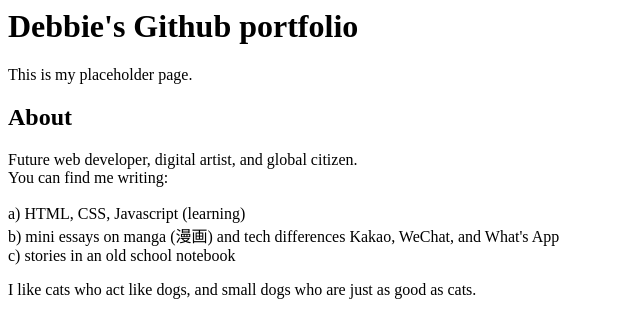
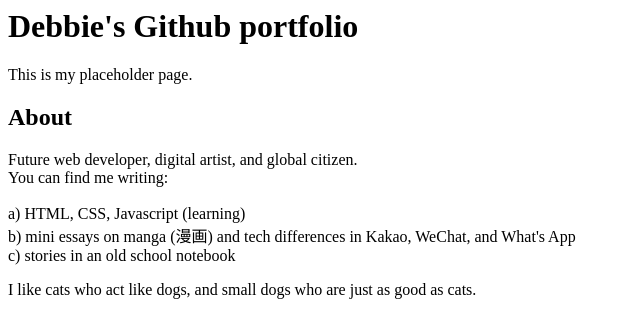
Before and after one commit to dfoong/dfoong.github.io, a plain HTML site: page index.html in a window 1280 px wide. Shown: the top 315 px of the page, 0-640 px from the left. Drawn offline with Linux system fonts and the light colour scheme.

Commit message:
fixed typo

```diff
--- a/index.html
+++ b/index.html
@@ -15,7 +15,7 @@
 Future web developer, digital artist, and global citizen.<br>
 You can find me writing:<br><br>
   a) HTML, CSS, Javascript (learning)<br>
-  b) mini essays on manga (漫画) and tech differences Kakao, WeChat, and What's App<br>
+  b) mini essays on manga (漫画) and tech differences in Kakao, WeChat, and What's App<br>
   c) stories in an old school notebook<br>
     </p>
 <p>
```
